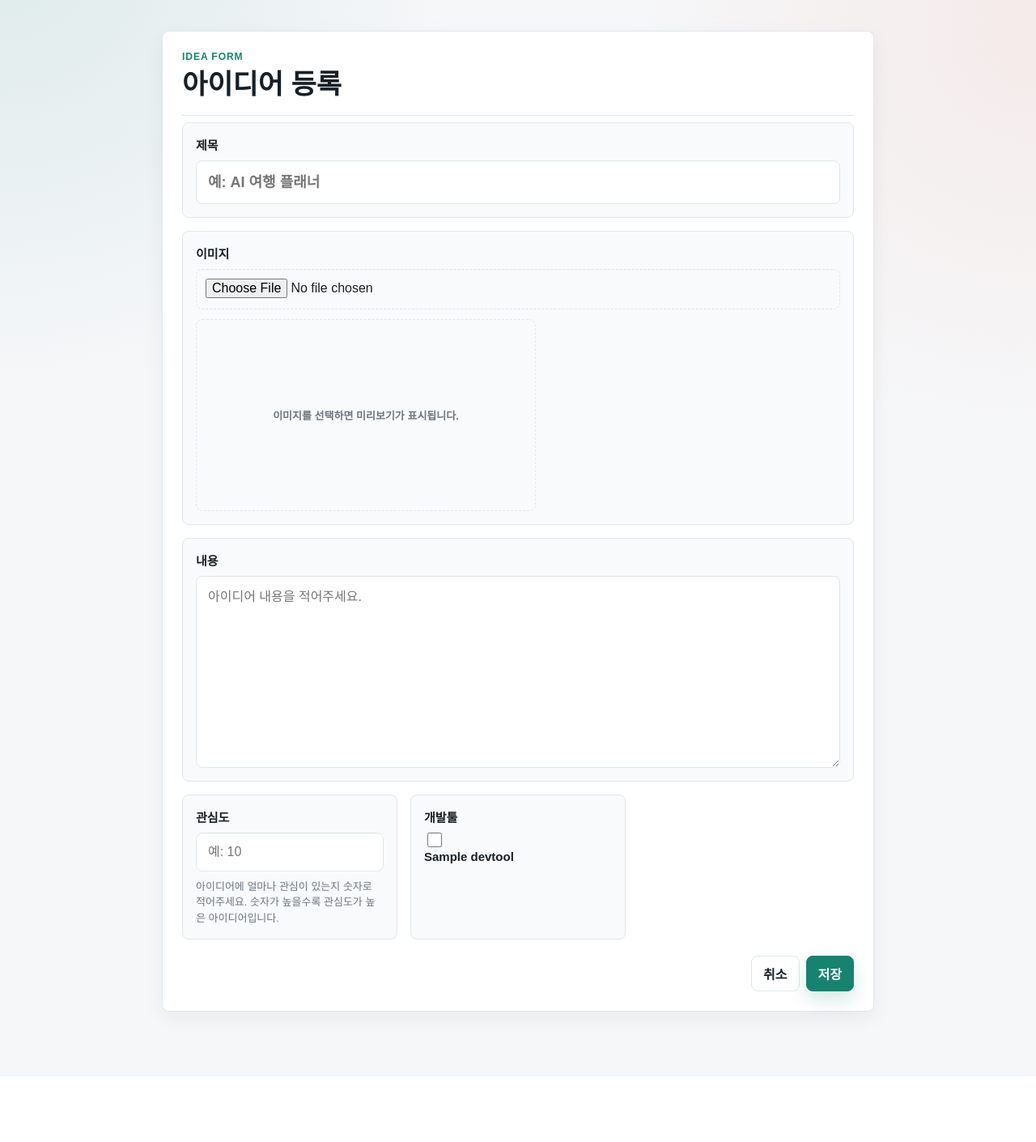
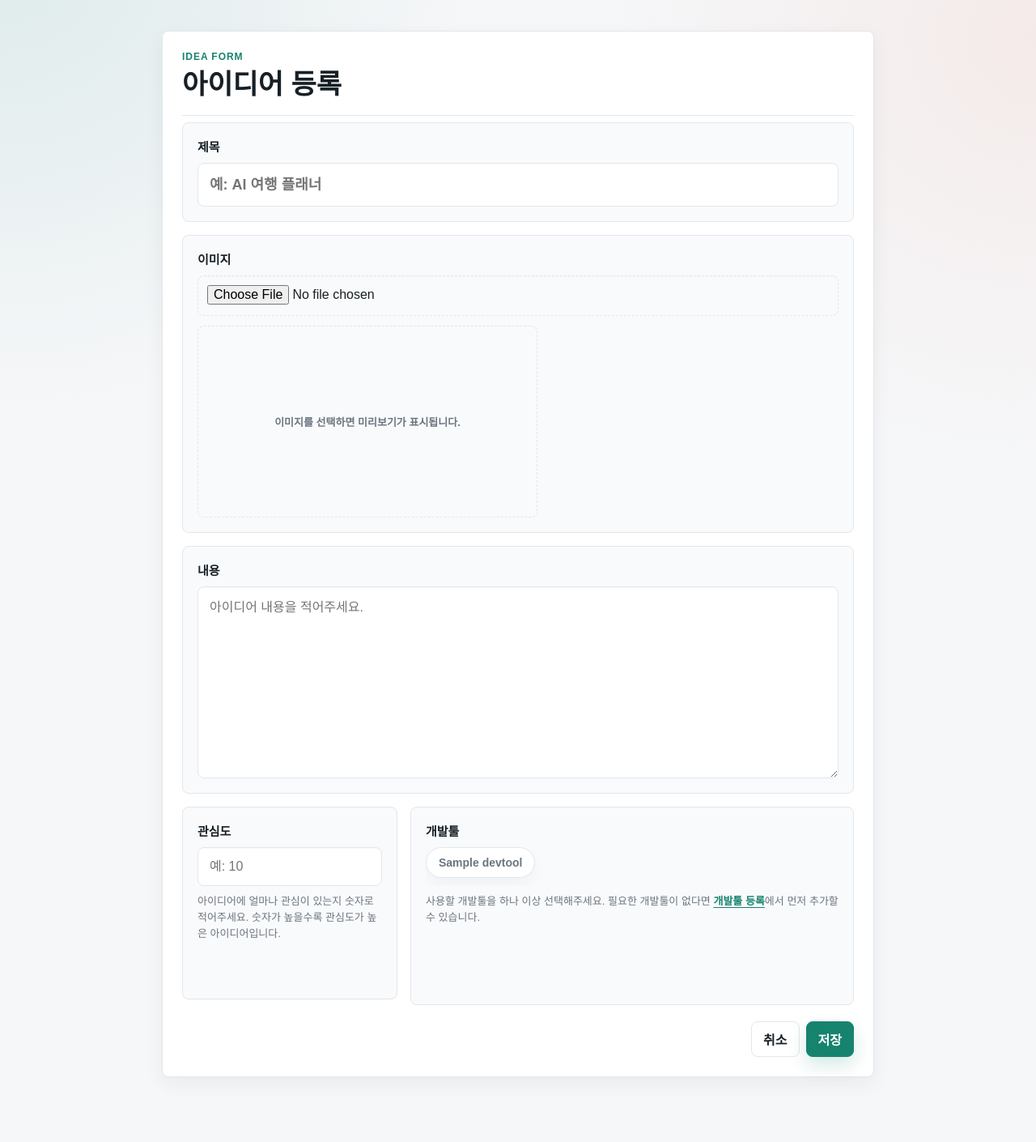
Before and after one commit to Pirogramming-25/Kim-minseo, a Django app: page /ideas/create/ in a window 1280 px wide. Shown: the part 75-1485 px from the top of the page at 81% size. Before the commit the page ends 1340 px from the top, so only its background shows below. Run offline with Django 5.2, Linux system fonts and the light colour scheme; a user stored in the database is signed in; tables that the repository leaves empty hold one stand-in row (values such as "Sample post").

Commit message:
style: 개발툴 다중 선택 UI 개선

```diff
--- a/SWIDEA_SITE/ideas/templates/ideas/idea_form.html
+++ b/SWIDEA_SITE/ideas/templates/ideas/idea_form.html
@@ -45,8 +45,8 @@
               {% endif %}
             {% elif field.name == "interest" %}
               <p class="help-text">아이디어에 얼마나 관심이 있는지 숫자로 적어주세요. 숫자가 높을수록 관심도가 높은 아이디어입니다.</p>
-            {% elif field.name == "devtool" %}
-              <p class="help-text">필요한 개발툴이 없다면 <a class="inline-link" href="{% url 'ideas:devtool_create' %}">개발툴 등록</a>에서 먼저 추가할 수 있습니다.</p>
+            {% elif field.name == "devtools" %}
+              <p class="help-text">사용할 개발툴을 하나 이상 선택해주세요. 필요한 개발툴이 없다면 <a class="inline-link" href="{% url 'ideas:devtool_create' %}">개발툴 등록</a>에서 먼저 추가할 수 있습니다.</p>
             {% endif %}
             {% for error in field.errors %}
               <p class="error">{{ error }}</p>
--- a/SWIDEA_SITE/static/css/style.css
+++ b/SWIDEA_SITE/static/css/style.css
@@ -826,11 +826,12 @@ dd {
   display: grid;
   grid-template-columns: repeat(3, minmax(0, 1fr));
   gap: 16px;
+  align-items: start;
 }
 
 .idea-form .form-row {
   display: block;
-  padding: 16px;
+  padding: 18px;
   border: 1px solid var(--line);
   border-radius: 8px;
   background: var(--panel-soft);
@@ -842,10 +843,25 @@ dd {
   grid-column: 1 / -1;
 }
 
+.idea-form .field-devtools {
+  grid-column: span 2;
+}
+
+.idea-form .field-interest,
+.idea-form .field-devtools {
+  min-height: 238px;
+}
+
+.idea-form .field-devtools .field-box {
+  display: flex;
+  min-height: 176px;
+  flex-direction: column;
+}
+
 .idea-form .form-row label {
   display: block;
   padding-top: 0;
-  margin-bottom: 9px;
+  margin-bottom: 10px;
   color: var(--ink);
   font-size: 15px;
 }
@@ -861,8 +877,7 @@ dd {
   box-shadow: inset 0 1px 0 rgba(24, 32, 38, 0.02);
 }
 
-.idea-form .field-interest input,
-.idea-form .field-devtool select {
+.idea-form .field-interest input {
   max-width: none;
 }
 
@@ -928,8 +943,82 @@ dd {
   max-width: 220px;
 }
 
-.field-devtool select {
-  max-width: 420px;
+.idea-form .field-interest .help-text,
+.idea-form .field-devtools .help-text {
+  max-width: none;
+  font-size: 13px;
+  line-height: 1.55;
+}
+
+.field-devtools #id_devtools {
+  display: flex;
+  flex-wrap: wrap;
+  align-content: flex-start;
+  gap: 8px;
+  max-height: 92px;
+  overflow-y: auto;
+  padding: 0;
+  padding-right: 4px;
+  margin: 0;
+}
+
+.field-devtools #id_devtools::-webkit-scrollbar {
+  width: 7px;
+}
+
+.field-devtools #id_devtools::-webkit-scrollbar-thumb {
+  border-radius: 999px;
+  background: var(--line-strong);
+}
+
+.field-devtools #id_devtools::-webkit-scrollbar-track {
+  background: transparent;
+}
+
+.field-devtools #id_devtools > div {
+  min-width: 0;
+}
+
+.field-devtools #id_devtools label {
+  display: inline-flex;
+  align-items: center;
+  justify-content: center;
+  min-height: 38px;
+  padding: 8px 15px;
+  border: 1px solid var(--line);
+  border-radius: 999px;
+  background: var(--panel);
+  color: var(--muted);
+  font-size: 14px;
+  font-weight: 900;
+  cursor: pointer;
+  box-shadow: 0 8px 18px rgba(21, 32, 43, 0.035);
+  transition: border-color 0.16s ease, background 0.16s ease, color 0.16s ease, box-shadow 0.16s ease;
+}
+
+.field-devtools #id_devtools label:hover {
+  border-color: var(--accent);
+  background: var(--accent-soft);
+  color: var(--accent-dark);
+}
+
+.field-devtools input[type="checkbox"] {
+  position: absolute;
+  width: 1px;
+  height: 1px;
+  min-height: 0;
+  margin: -1px;
+  overflow: hidden;
+  clip: rect(0 0 0 0);
+  appearance: none;
+}
+
+.field-devtools #id_devtools label:has(input:checked),
+.field-devtools #id_devtools label.is-selected {
+  border-color: var(--accent);
+  background: var(--accent-soft);
+  color: var(--accent-dark);
+  box-shadow: inset 0 0 0 1px rgba(22, 131, 111, 0.12), 0 10px 20px rgba(22, 131, 111, 0.08);
 }
 
 .field-box input[type="file"] {
@@ -1162,6 +1251,10 @@ tbody tr:hover {
   .detail-link {
     display: none;
   }
+
+  .idea-form .field-devtools {
+    grid-column: 1;
+  }
 }
 
 @media (max-width: 620px) {
--- a/SWIDEA_SITE/static/js/main.js
+++ b/SWIDEA_SITE/static/js/main.js
@@ -10,6 +10,12 @@ function getCookie(name) {
 }
 
 const csrfToken = getCookie("csrftoken");
+
+function syncDevtoolChoices(root = document) {
+  root.querySelectorAll(".field-devtools input[type='checkbox']").forEach((input) => {
+    input.closest("label")?.classList.toggle("is-selected", input.checked);
+  });
+}
 
 async function loadIdeaSearchResults(url, pushState = true) {
   const response = await fetch(url, {
@@ -89,6 +95,11 @@ document.addEventListener("click", async (event) => {
 
 document.addEventListener("change", (event) => {
   const input = event.target;
+  if (input.matches(".field-devtools input[type='checkbox']")) {
+    syncDevtoolChoices(input.closest(".field-devtools") || document);
+    return;
+  }
+
   if (input.type !== "file" || input.name !== "image") return;
 
   const preview = input.closest(".field-box")?.querySelector("[data-image-preview]");
@@ -103,6 +114,8 @@ document.addEventListener("change", (event) => {
   preview.classList.remove("is-empty");
   preview.innerHTML = `<img src="${imageUrl}" alt="선택한 이미지 미리보기">`;
 });
+
+syncDevtoolChoices();
 
 document.addEventListener("change", (event) => {
   const input = event.target;
```
